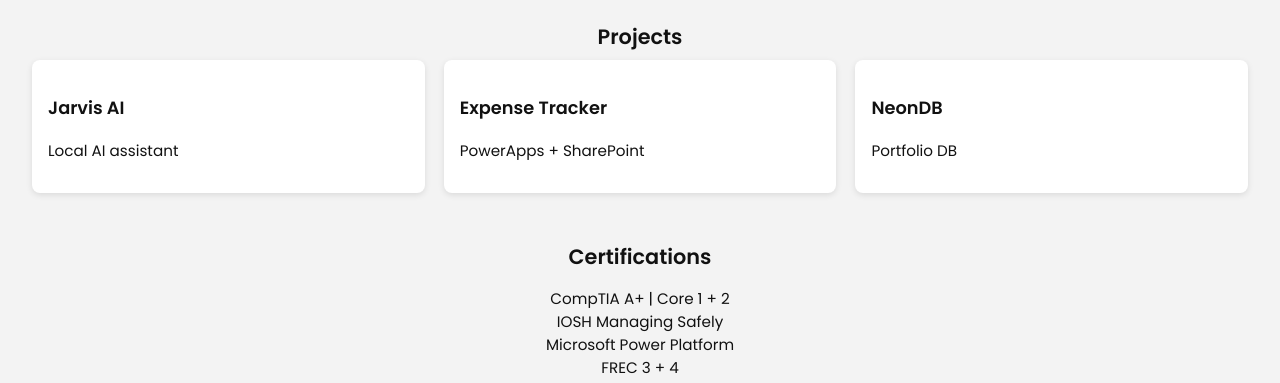
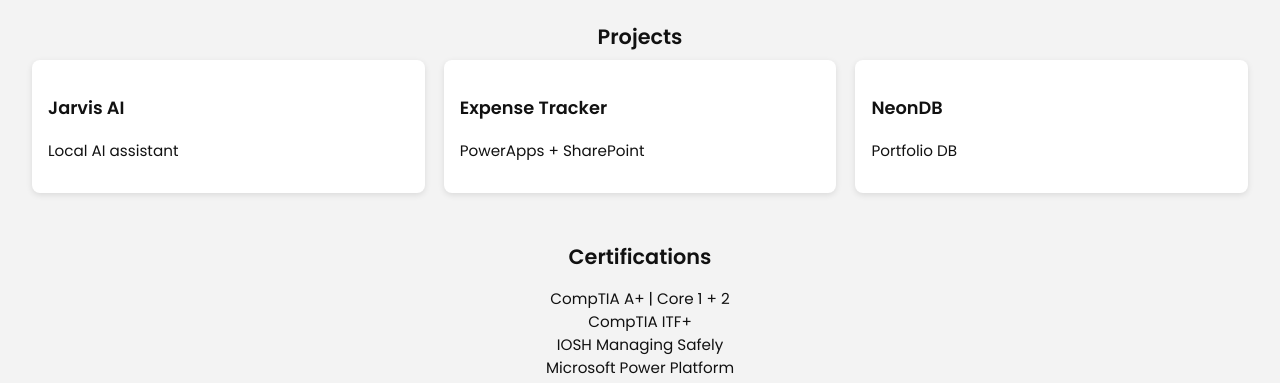
Before and after one commit to nljweb/nljweb-portfolio, a plain HTML site: page new/index.html in a window 1280 px wide. Shown: the part 347-730 px from the top of the page. Drawn offline with Linux system fonts and the light colour scheme.

Commit message:
Update index.html

```diff
--- a/new/index.html
+++ b/new/index.html
@@ -52,6 +52,7 @@
       <h2 class="section-heading">Certifications</h2>
       <ul class="cert-list">
         <li>CompTIA A+ | Core 1 + 2</li>
+        <li>CompTIA ITF+ </li>
         <li>IOSH Managing Safely</li>
         <li>Microsoft Power Platform</li>
         <li>FREC 3 + 4</li>
```
